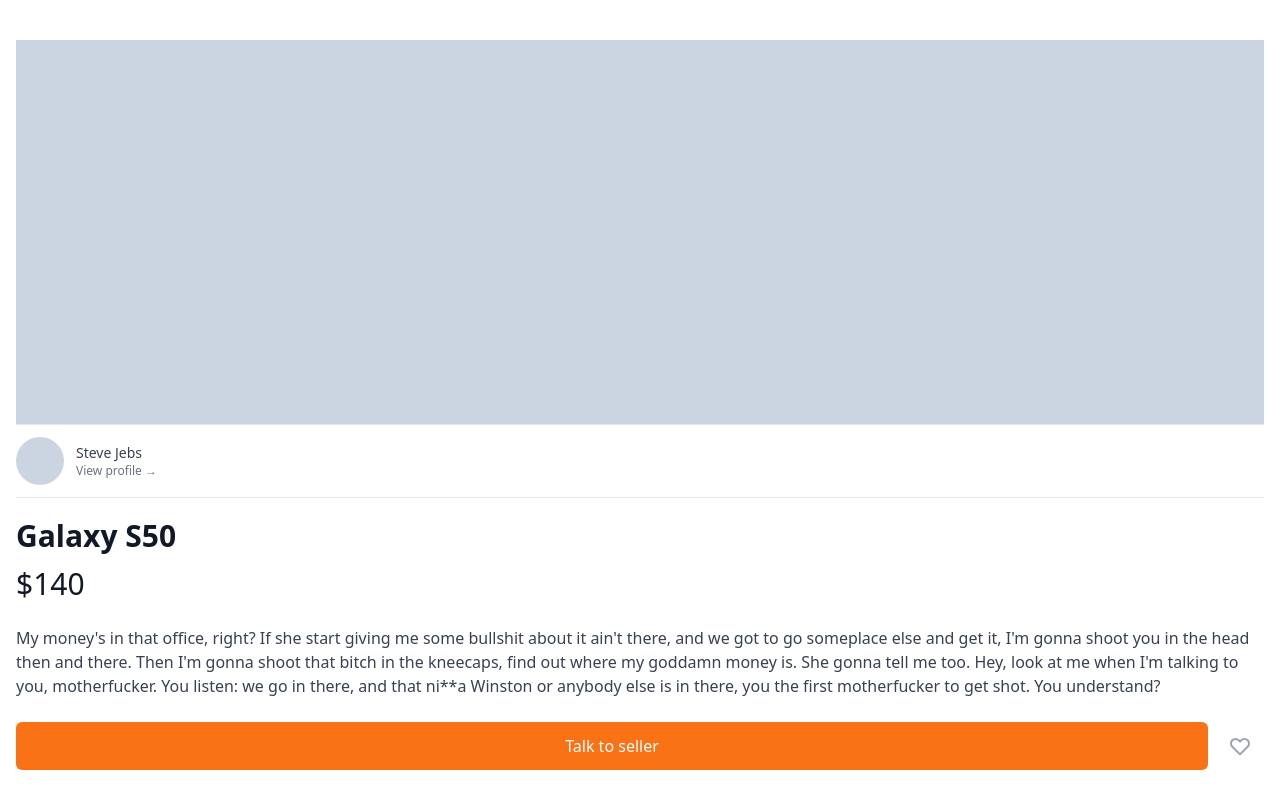
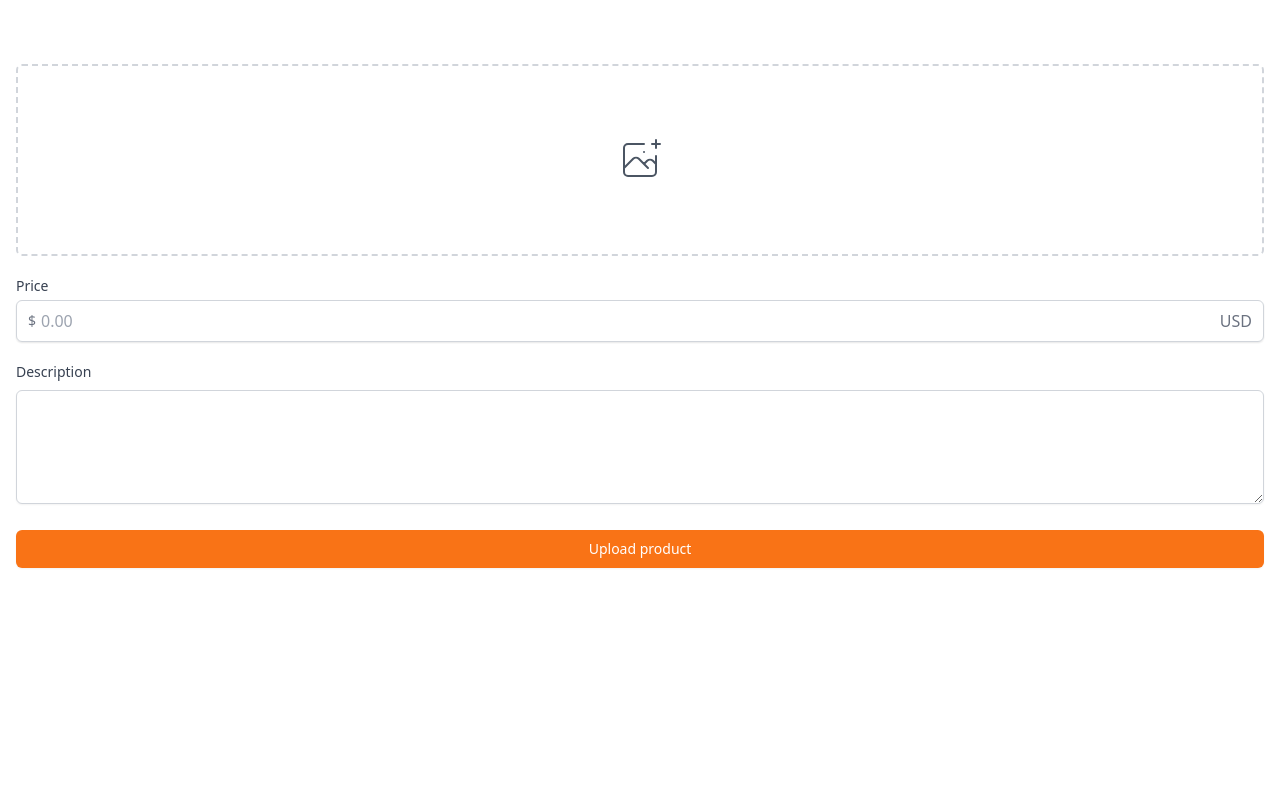
Before and after one commit to dev-jihye/carrot-market-clone, a Next.js app: page /items/upload in a window 1280 px wide. Shown: the top 800 px of the page. Built offline with nearby package versions, Linux system fonts and the light colour scheme.

Commit message:
💄 file upload 마크업 및 css

```diff
--- a/pages/enter.tsx
+++ b/pages/enter.tsx
@@ -40,13 +40,14 @@
           </div>
         </div>
         <form className="flex flex-col mt-8">
-          <label className="text-sm font-medium text-gray-700">
+          <label htmlFor="input" className="text-sm font-medium text-gray-700">
             {method === 'email' ? 'Email address' : null}
             {method === 'phone' ? 'Phone number' : null}
           </label>
           <div className="mt-1">
             {method === 'email' ? (
               <input
+                id="input"
                 type="email"
                 className="appearance-none w-full px-3 py-2 border border-gray-300 rounded-md shadow-sm placeholder-gray-400 focus:outline-none focus:ring-orange-500 focus:border-orange-500"
                 required
@@ -58,6 +59,7 @@
                   +82
                 </span>
                 <input
+                  id="input"
                   type="number"
                   className="appearance-none w-full px-3 py-2 border border-gray-300 rounded-md rounded-l-none shadow-sm placeholder-gray-400 focus:outline-none focus:ring-orange-500 focus:border-orange-500"
                   required
--- /dev/null
+++ b/pages/items/upload.tsx
@@ -0,0 +1,69 @@
+import type { NextPage } from 'next';
+
+const Upload: NextPage = () => {
+  return (
+    <div className="px-4 py-16">
+      <div>
+        <label className="w-full cursor-pointer text-gray-600 hover:text-orange-500 hover:border-orange-500 flex items-center justify-center border-2 border-dashed border-gray-300 h-48 rounded-md">
+          <svg
+            className="h-12 w-12"
+            stroke="currentColor"
+            fill="none"
+            viewBox="0 0 48 48"
+            aria-hidden="true"
+          >
+            <path
+              d="M28 8H12a4 4 0 00-4 4v20m32-12v8m0 0v8a4 4 0 01-4 4H12a4 4 0 01-4-4v-4m32-4l-3.172-3.172a4 4 0 00-5.656 0L28 28M8 32l9.172-9.172a4 4 0 015.656 0L28 28m0 0l4 4m4-24h8m-4-4v8m-12 4h.02"
+              strokeWidth={2}
+              strokeLinecap="round"
+              strokeLinejoin="round"
+            />
+          </svg>
+
+          <input type="file" className="hidden" />
+        </label>
+      </div>
+      <div className="my-5">
+        <label
+          className="mb-1 block text-sm font-medium text-gray-700"
+          htmlFor="price"
+        >
+          Price
+        </label>
+        <div className="rounded-md relative flex items-center shadow-sm">
+          <div className="absolute left-0 pl-3 flex items-center pointer-events-none justify-center">
+            <span className="text-gray-500 text-sm">$</span>
+          </div>
+          <input
+            id="price"
+            className="appearance-none pl-6 w-full px-3 py-2 border border-gray-300 rounded-md shadow-sm placeholder-gray-400 focus:outline-none focus:ring-orange-500 focus:border-orange-500"
+            type="text"
+            placeholder="0.00"
+          />
+          <div className="absolute right-0 pointer-events-none pr-3 flex items-center">
+            <span className="text-gray-500">USD</span>
+          </div>
+        </div>
+      </div>
+      <div>
+        <label
+          className="mb-1 block text-sm font-medium text-gray-700"
+          htmlFor="description"
+        >
+          Description
+        </label>
+        <div>
+          <textarea
+            className="mt-1 shadow-sm w-full focus:ring-orange-500 rounded-md border-gray-300 focus:border-orange-500"
+            rows={4}
+          />
+        </div>
+      </div>
+      <button className="mt-5 w-full bg-orange-500 hover:bg-orange-600 text-white py-2 px-4 border border-transparent rounded-md shadow-sm text-sm font-medium focus:ring-2 focus:ring-offset-2 focus:ring-orange-500 focus:outline-none">
+        Upload product
+      </button>
+    </div>
+  );
+};
+
+export default Upload;
```
